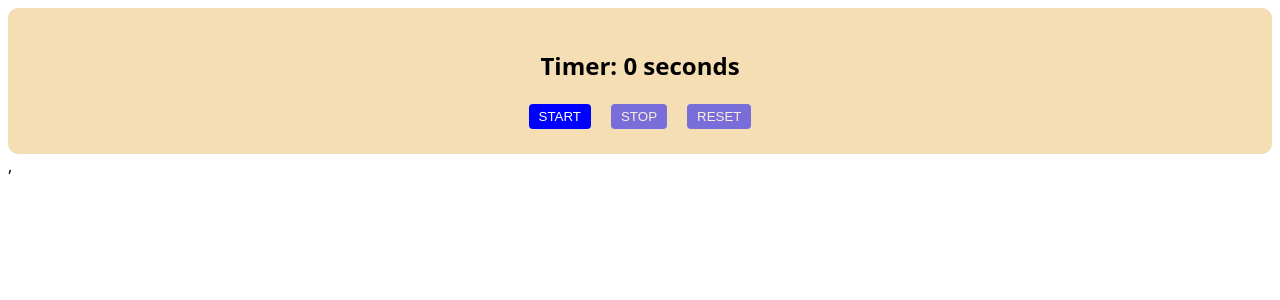
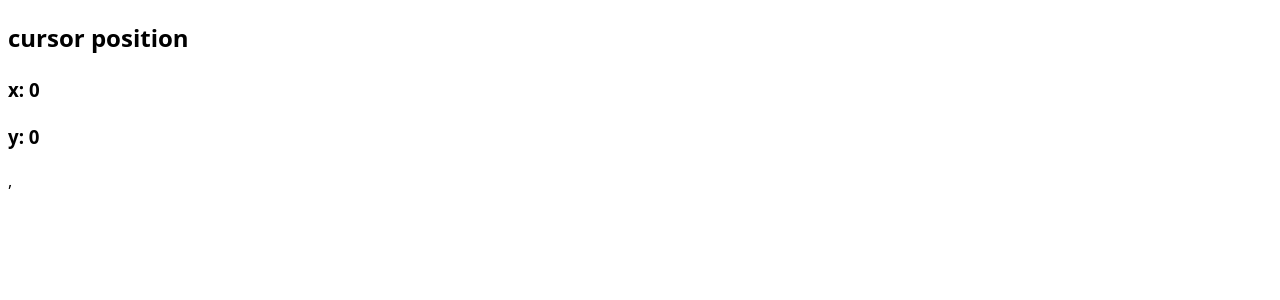
Before and after one commit to MakarKolesnyk/react, a React (Vite) app: page / in a window 1280 px wide. Shown: the top 300 px of the page. Built offline with nearby package versions, Linux system fonts and the light colour scheme.

Commit message:
Add CursorTracker

```diff
--- a/src/App.jsx
+++ b/src/App.jsx
@@ -1,10 +1,10 @@
 
-import Timer from "./components/Timer/Timer";
+import CursorTracker from './components/CursorTracker/CursorTracker';
 
 function App() {
   return (
     <>
-    <Timer />
+    <CursorTracker/>
     </>
   );
 }
--- /dev/null
+++ b/src/components/CursorTracker/CursorTracker.jsx
@@ -0,0 +1,27 @@
+import { useState, useEffect } from "react";
+
+const CursorTracker = () => {
+  const [cords, setCords] = useState({ x: 0, y: 0 });
+
+  useEffect(() => {
+    const changeCords = (event) => {
+      setCords({
+        x: event.clientX,
+        y: event.clientY,
+      });
+    };
+    window.document.addEventListener("mousemove", changeCords);
+    return () => {
+      window.document.removeEventListener("mousemove", changeCords);
+    };
+  }, []);
+  return (
+    <div>
+      <h2>cursor position</h2>
+      <h3>x: {cords.x}</h3>
+      <h3>y: {cords.y}</h3>
+    </div>
+  );
+};
+
+export default CursorTracker;
```
